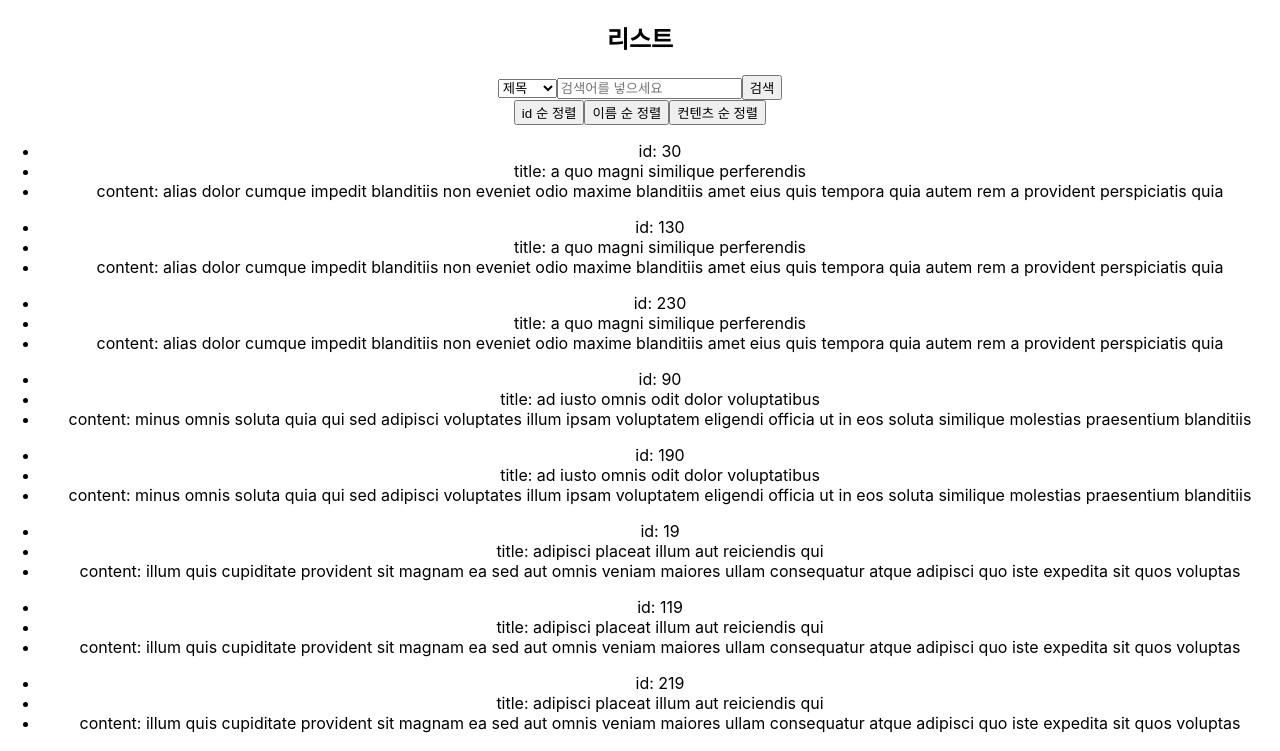
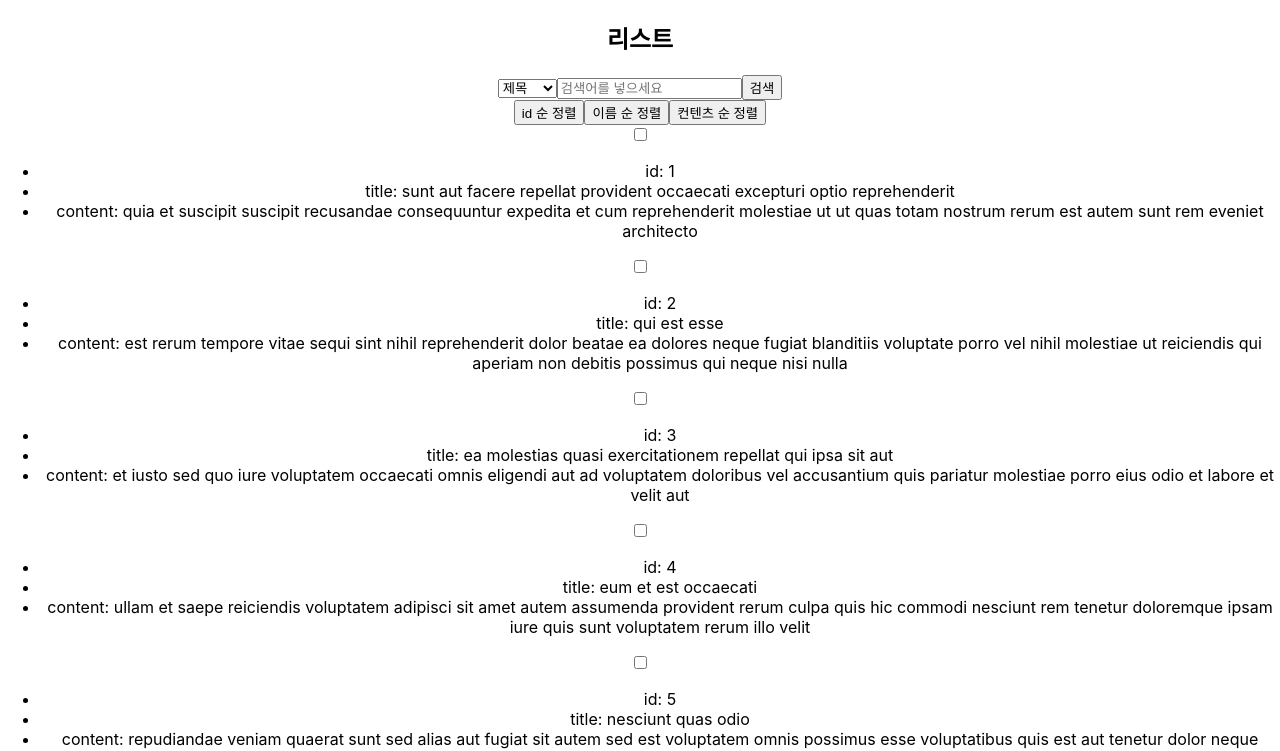
Before and after one commit to Ape07Park/pagination, a React (Create React App) app: page /list in a window 1280 px wide. Shown: the top 751 px of the page. Built offline with nearby package versions, Linux system fonts and the light colour scheme; data requests are answered from the project's data file.

Commit message:
검색어 장바구니 작업 중

```diff
--- a/src/components/SearchBar.jsx
+++ b/src/components/SearchBar.jsx
@@ -5,6 +5,11 @@ function SearchBar({ onTerm, onType, onSort, onIsDesc }) {
     const [type, setType] = useState("title");
     const [sortType, setSortType] = useState("");
     const [isDesc, setIsDesc] = useState(false);
+
+    const [openSearchInput, setOpenSearchInput] = useState(false);
+
+    // 검색어 장바구니의 내용물을 담는 곳
+    const [multipleTerm, setMultipleTerm] = useState([]);
 
     const handleInputChange = (event) => {
         setTerm(event.target.value);
@@ -48,8 +53,16 @@ function SearchBar({ onTerm, onType, onSort, onIsDesc }) {
         }
     };
 
+   // 검색을 하면 체크 박스 나오며 체크박스 된 것은 맨 위의 검색어 장바구니에 추가 됨. 검색어 장바구니에 있는 것은 다른 검색 버튼 클릭 시 서버에서 데이터 가져옴
+
     return (
         <div>
+
+            <div>
+                {/* 버튼 클릭 -> 검색창 나오기 -> 검색 -> 검색 결과 나오고 옆에 체크박스 -> 채크 박스 된 거 검색어에 추가 -> 자료보기 클릭 -> 관련 자료 나옴  */}
+
+            </div>
+
             <select onChange={handleType} value={type}>
                 <option value="title">제목</option>
                 <option value="body">컨텐츠</option>
@@ -67,7 +80,7 @@ function SearchBar({ onTerm, onType, onSort, onIsDesc }) {
 
             <div>
 
-            <button
+                <button
                     onClick={() => handleSort('id')}
                 >
                     id 순 정렬 {sortType === 'id' && (isDesc ? '↓' : '↑')}
--- a/src/pages/PostItem.jsx
+++ b/src/pages/PostItem.jsx
@@ -3,50 +3,64 @@ import { useEffect, useState } from "react";
 import Paging from "../components/Paging";
 import { useNavigate } from "react-router-dom";
 
-// 내용물
-export function PostItem ({posts}) {
+export function PostItem({ posts }) {
 
     const [postItems, setPostItems] = useState([]);
     const [currentPage, setCurrentPage] = useState(1);
+    // const [selectedItems, setSelectedItems] = useState([]);
+    const [showCheckboxes, setShowCheckboxes] = useState(false);
     const itemsPerPage = 10;
     const navigate = useNavigate();
 
     useEffect(() => {
         if (posts) {
             setPostItems(posts);
+            setShowCheckboxes(true); // 검색 후 체크박스 표시
         }
     }, [posts]);
 
     const handlePageChange = (page) => {
-        setCurrentPage(page)
-   }
+        setCurrentPage(page);
+    };
 
-    // 페이지의 첫 아이템
+    // const handleCheckboxChange = (item) => {
+    //     setSelectedItems(prev => {
+    //         const isSelected = prev.find(selected => selected.id === item.id);
+    //         if (isSelected) {
+    //             return prev.filter(selected => selected.id !== item.id);
+    //         } else {
+    //             return [...prev, item];
+    //         }
+    //     });
+    // };
+
     const indexOfLastItem = currentPage * itemsPerPage;
-    // 페이지의 마지막 아이템
     const indexOfFirstItem = indexOfLastItem - itemsPerPage;
-    // 현제 아이템
     const currentItems = postItems.slice(indexOfFirstItem, indexOfLastItem);
 
-    // 클릭 -> 페이지 이동
     const goToView = (id) => {
-
-        navigate('/view', {state : {id: id}});
-    }
+        navigate('/view', { state: { id: id } });
+    };
 
     return (
         <>
-
-            {/* 내용 map 하기 */}
             {currentItems.map((data) => (
-                <ul key={data.id}>
+                <div key={data.id} className="post-item">
+                    {showCheckboxes && (
+                        <input
+                            type="checkbox"
+                            // checked={selectedItems.some(item => item.id === data.id)}
+                            // onChange={() => handleCheckboxChange(data)}
+                        />
+                    )}
+                    <ul>
                         <li>id: {data.id}</li>
                         <li onClick={() => goToView(data.id)}>title: {data.title}</li>
                         <li onClick={() => goToView(data.id)}>content: {data.body}</li>
                     </ul>
+                </div>
             ))}
 
-            {/* 페이징 넣기 */}
             <Paging
                 totalCount={postItems.length}
                 activePage={currentPage}
--- a/src/pages/PostList.jsx
+++ b/src/pages/PostList.jsx
@@ -7,9 +7,9 @@ export function PostList() {
     const [datas, setDatas] = useState([]);
     const [totalCount, setTotalCount] = useState(0);
     const [query, setQuery] = useState('');
-    const [type, setType] = useState('title');
+    const [type, setType] = useState('');
     const [term, setTerm] = useState('');
-    const [sortType, setSortType] = useState('title');
+    const [sortType, setSortType] = useState('');
     const [isDesc, setIsDesc] = useState(false);
 
     useEffect(() => {
```
Lines whose indentation alone changed are shown as unchanged.
